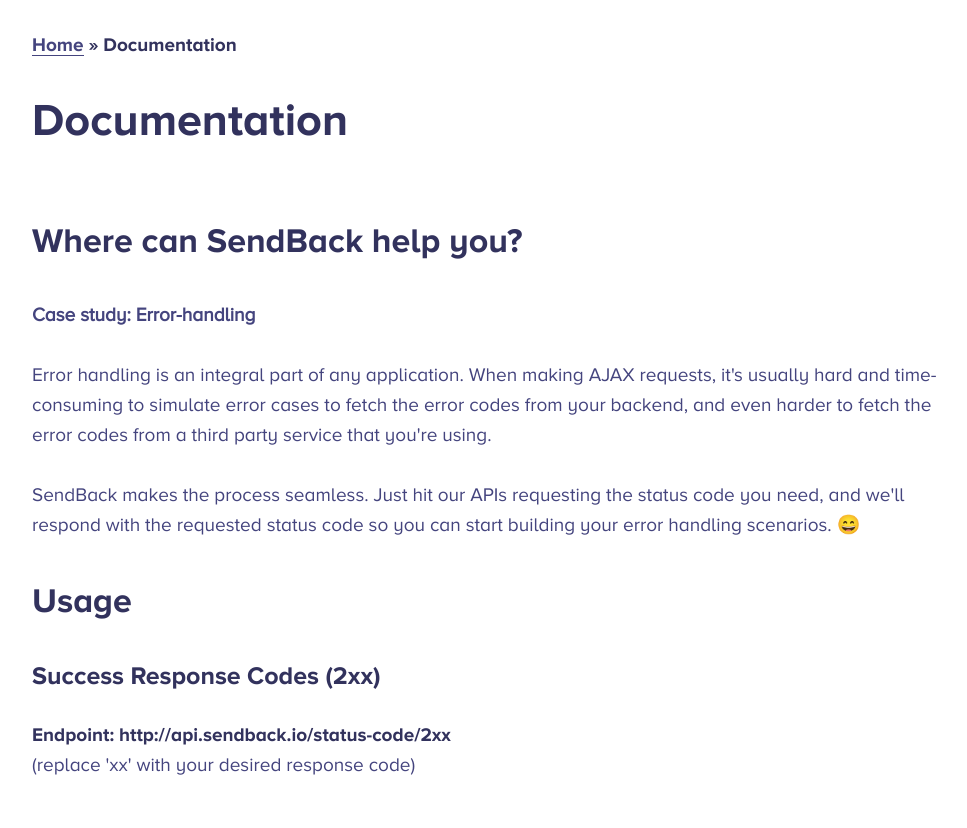
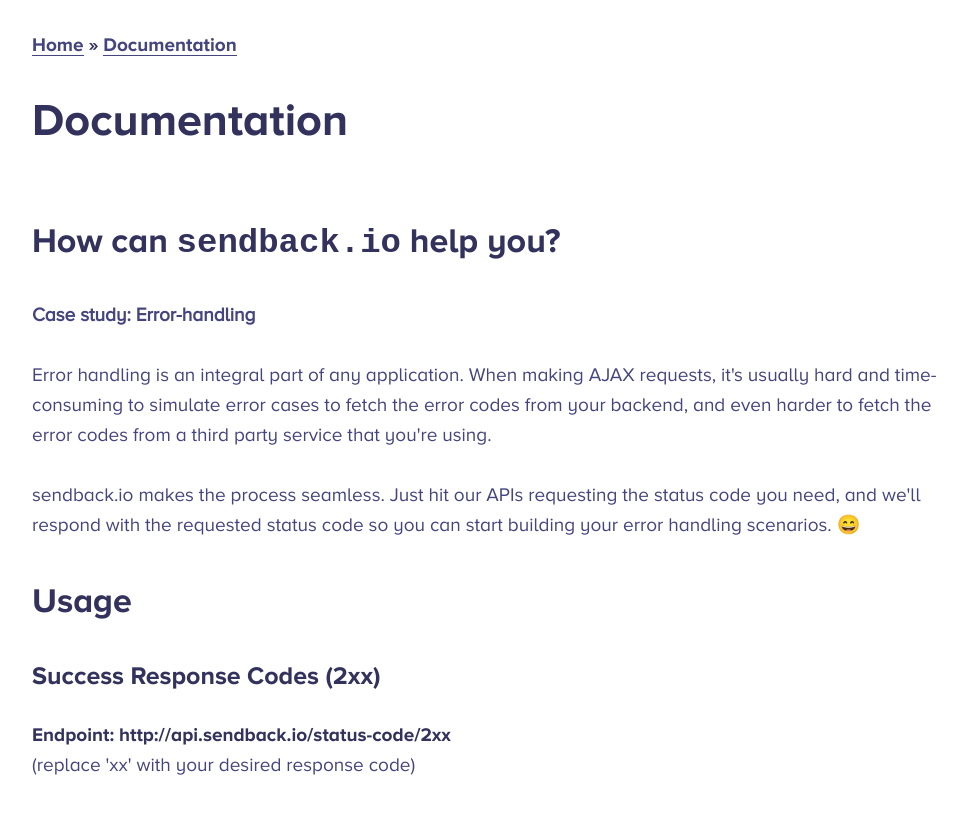
Before and after one commit to abinavseelan/crudtest-website, a website: page docs.html in a window 1280 px wide. Shown: the top 828 px of the page, without its empty margins (138-1105 px from the left). Drawn offline with Linux system fonts and the light colour scheme; some packages are replaced by stand-ins of ours; a script that the page names is missing.

Commit message:
Breadcrumbs & URL Changes

```diff
--- a/docs.html
+++ b/docs.html
@@ -30,7 +30,7 @@
   <link rel="shortcut icon" href="http://sendback.io/favicon.ico">
   <link rel="icon" type="image/png" href="http://sendback.io/favicon.png">
 
-  <title>SendBack Docs | Mock HTTP Status Codes</title>
+  <title>sendback.io Docs | Mock HTTP Status Codes</title>
   <link href="./styles/style.css" rel="stylesheet" />
   <!-- Global site tag (gtag.js) - Google Analytics -->
   <script async src="https://www.googletagmanager.com/gtag/js?id=UA-96285546-2"></script>
@@ -45,14 +45,27 @@
 
 <body>
   <div class="container documentation-container">
-    <div class="h4">
-      <a href="/" title="Home">Home</a> &raquo; Documentation</div>
+    <ol class="breadcrumbs h4" itemscope itemtype="http://schema.org/BreadcrumbList">
+      <li itemprop="itemListElement" itemscope itemtype="http://schema.org/ListItem">
+        <a itemprop="item" href="http://sendback.io/">
+          <span itemprop="name">Home</span>
+        </a>
+        <meta itemprop="position" content="1" />
+      </li>
+      <li itemprop="itemListElement" itemscope itemtype="http://schema.org/ListItem">
+        &raquo;
+        <a itemprop="item" href="http://sendback.io/docs.html">
+          <span itemprop="name">Documentation</span>
+        </a>
+        <meta itemprop="position" content="2" />
+      </li>
+    </ol>
     <h1>
       Documentation
     </h1>
     <div class="where-help-section">
       <h2>
-        Where can SendBack help you?
+        How can <code>sendback.io</code> help you?
       </h2>
       <p>
         <strong>Case study: Error-handling</strong>
@@ -63,7 +76,7 @@
         third party service that you're using.
       </p>
       <p>
-        SendBack makes the process seamless. Just hit our APIs requesting the status code you need, and we'll respond with the requested
+        sendback.io makes the process seamless. Just hit our APIs requesting the status code you need, and we'll respond with the requested
         status code so you can start building your error handling scenarios. 😄
       </p>
     </div>
@@ -121,12 +134,12 @@
         <section class="col t-center">
           Powered By
           <p class="h1">
-            <a href="https://blog.campvanilla.com/?utm_source=SendBack&utm_medium=referral" title="Camp Vanilla - Blog about Code & Technology">CampVanilla</a>
+            <a href="https://blog.campvanilla.com/?utm_source=sendback.io&utm_medium=referral" title="Camp Vanilla - Blog about Code & Technology">CampVanilla</a>
           </p>
           <p>
             🐨
-            <a href="https://abinavseelan.com/?utm_source=SendBack&utm_medium=referral" title="Abinav Seelan | Web Engineer">@abinavseelan</a> &amp;
-            <a href="http://aditimohanty.com/?utm_source=SendBack&utm_medium=referral" title="Aditi Mohanty | Front-End Engineer, Bangalore, India">@rheaditi</a> 🐙
+            <a href="https://abinavseelan.com/?utm_source=sendback.io&utm_medium=referral" title="Abinav Seelan | Web Engineer">@abinavseelan</a> &amp;
+            <a href="http://aditimohanty.com/?utm_source=sendback.io&utm_medium=referral" title="Aditi Mohanty | Front-End Engineer, Bangalore, India">@rheaditi</a> 🐙
           </p>
           <script type="application/ld+json">
             {
--- a/styles/sass/_components.scss
+++ b/styles/sass/_components.scss
@@ -21,6 +21,10 @@
     padding-left: 10px;
     border: none;
   }
+}
+
+.breadcrumbs {
+  li { display: inline-block; }
 }
 
 .card {
```
Also changed, not shown: styles/style.css.
